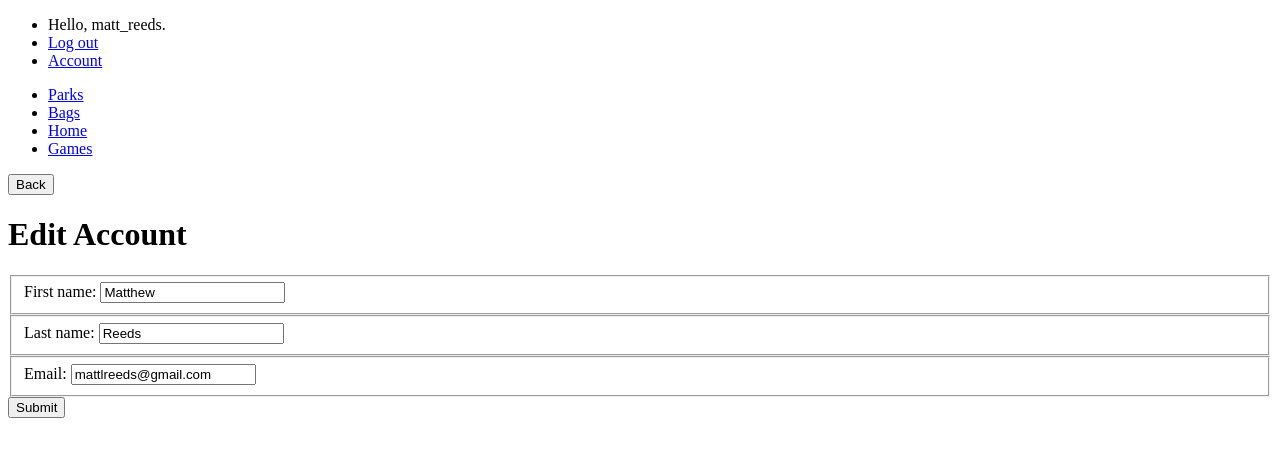
After one commit to MReeds/Birdie-Full-Stack-Django-App, a Django app: page /account/form/ in a window 1280 px wide. The commit adds this page. Shown: the top 457 px of the page. Run offline with Django 3.2, Linux system fonts and the light colour scheme; a user stored in the database is signed in.

Commit message:
account details, edit form, post

```diff
--- /dev/null
+++ b/BirdieApp/templates/accounts/form.html
@@ -0,0 +1,26 @@
+{% extends 'birdie_templates/base.html' %}
+
+{% block content %}
+<input type=button value="Back" onClick="javascript:history.go(-1);">
+    <h1>Edit Account</h1>
+
+    <form action="{% url 'BirdieApp:account' %}" method="post">
+        {% csrf_token %}
+    <input type="hidden" name="actual_method" value="PUT">
+
+        <fieldset>
+            <label for="first_name">First name: </label>
+            <input id="first_name" type="text" name="first_name" value="{{ request.user.first_name }}">
+        </fieldset>
+        <fieldset>
+            <label for="last_name">Last name: </label>
+            <input id="last_name" type="text" name="last_name" value="{{ request.user.last_name }}">
+        </fieldset>
+        <fieldset>
+            <label for="email">Email: </label>
+            <input id="email" type="text" name="email" value="{{ request.user.email }}">
+        </fieldset>
+        <input type="submit" value="Submit" />
+    </form>
+
+{% endblock %}
--- a/BirdieApp/templates/birdie_templates/base.html
+++ b/BirdieApp/templates/birdie_templates/base.html
@@ -14,6 +14,9 @@
                 </li>
                 <li class="nav-item">
                     <a class="nav-link" href="{% url 'users:logout' %}">Log out</a>
+                </li>
+                <li class="nav-link">
+                    <a class="nav-link" href="{% url 'BirdieApp:account' %}">Account</a>
                 </li>
             {% else %}
                 <li class="nav-item">
--- a/BirdieApp/templates/discs/details.html
+++ b/BirdieApp/templates/discs/details.html
@@ -3,7 +3,7 @@
 {% block content %}
 <input type=button value="Back" onClick="javascript:history.go(-1);">
     <section id="disc-details">
-        <h1>{{ disc.name }} -- {{ disc.color }} - {{ disc.disc_type }}</h1>
+        <h1>{{ disc.name }} -- {{ disc.color }} {{ disc.disc_type }}</h1>
         <h3>by {{ disc.brand }}</h3>
         <div>{{ disc.name }} has a flight rating of <strong>{{ disc.speed }} | {{ disc.glide }} | {{ disc.turn }} | {{ disc.fade }}</strong></div>
     </section>
--- a/BirdieApp/templates/parks/form.html
+++ b/BirdieApp/templates/parks/form.html
@@ -19,15 +19,15 @@
 
         <fieldset>
             <label for="title">Title: </label>
-            <input id="title" type="text" name="title" value="{{ park.title }}">
+            <input required id="title" type="text" name="title" value="{{ park.title }}">
         </fieldset>
         <fieldset>
             <label for="city">City: </label>
-            <input id="city" type="text" name="city" value="{{ park.city }}">
+            <input required id="city" type="text" name="city" value="{{ park.city }}">
         </fieldset>
         <fieldset>
             <label for="state">State: </label>
-            <input id="state" type="text" name="state" value="{{ park.state }}">
+            <input required id="state" type="text" name="state" value="{{ park.state }}">
         </fieldset>
         <input type="submit" value="Submit" />
     </form>
--- a/BirdieApp/urls.py
+++ b/BirdieApp/urls.py
@@ -5,6 +5,8 @@ app_name = 'BirdieApp'
 
 urlpatterns = [
     path('', home, name='home'),
+    path('account/', account_details, name="account"),
+    path('account/form/', account_edit_form, name="account_edit_form"),
     path('games/', game_list, name='games'),
     path('games/<int:game_id>/', game_details, name='game'),
     path('game/form/', game_form, name='game_form'),
--- a/BirdieApp/views/__init__.py
+++ b/BirdieApp/views/__init__.py
@@ -14,3 +14,5 @@ from .games.list import game_list
 from .games.details import game_details
 from .games.form import game_form
 from .games.form import game_edit_form
+from .account.details import account_details
+from .account.form import account_edit_form
--- /dev/null
+++ b/BirdieApp/views/account/form.py
@@ -0,0 +1,31 @@
+import sqlite3
+from django.shortcuts import render
+from django.contrib.auth.decorators import login_required
+from BirdieApp.models import model_factory
+from ..connection import Connection
+
+@login_required
+def account_edit_form(request):
+
+    if request.method == 'GET':
+
+        template = 'accounts/form.html'
+
+        return render(request, template)
+
+    elif request.method == 'POST':
+            form_data = request.POST
+
+            with sqlite3.connect(Connection.db_path) as conn:
+                db_cursor = conn.cursor()
+
+                db_cursor.execute("""
+                INSERT INTO auth_user
+                    (first_name, last_name, email)
+                VALUES
+                    (?, ?, ?)
+                """,
+                (form_data['first_name'],
+                form_data['last_name'], form_data['email']))
+
+            return redirect(reverse('BirdieApp:account'))
```
Also changed, not shown: BirdieApp/templates/accounts/details.html (added, +16 -0 lines), BirdieApp/templates/discs/form.html (+7 -7 lines), BirdieApp/views/account/details.py (added, +38 -0 lines), db.sqlite3.
